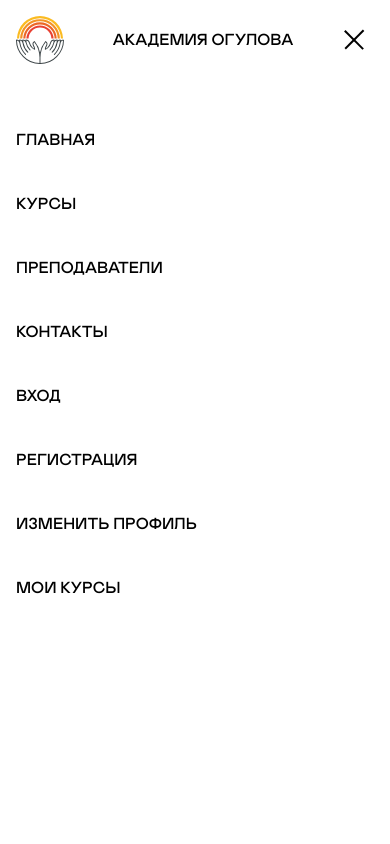
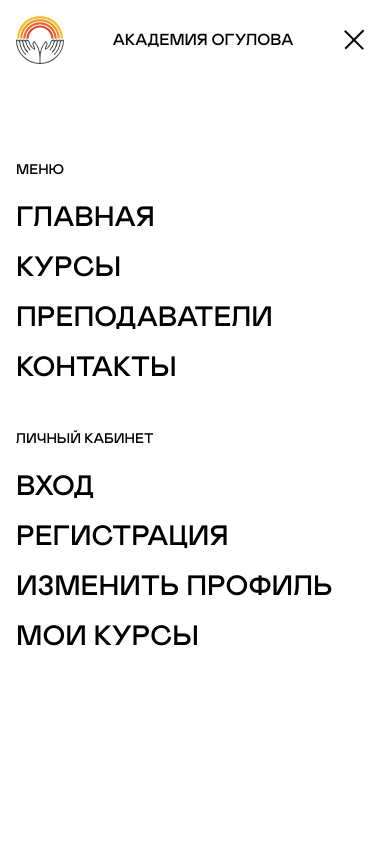
Before and after one commit to eugenekx/ogulov-academy, a Next.js app: page / in a window 390 px wide. Both pictures are taken after a click on the icon 358 px from the left and 40 px from the top of the page. Shown: the top 844 px of the page. Built offline with nearby package versions, Linux system fonts and the light colour scheme.

Commit message:
change mobile menu

```diff
--- a/src/components/Header.jsx
+++ b/src/components/Header.jsx
@@ -5,40 +5,47 @@ import ProfileIcon from "./profileIcon";
 import { useEffect, useState } from "react";
 import { gsap } from "gsap";
 
-export  const Dropdown = ({ openDropdownTween }) => {
+export const Dropdown = ({ openDropdownTween }) => {
 	const dropdownItems = [
 		{
-			name: 'Вход',
-			link: '/login',
+			name: "Вход",
+			link: "/login",
 		},
 		{
-			name: 'Регистрация',
-			link: '/register',
+			name: "Регистрация",
+			link: "/register",
 		},
 		{
-			name: 'Изменить профиль',
-			link: '/profile',
+			name: "Изменить профиль",
+			link: "/profile",
 		},
 		{
-			name: 'Мои курсы',
-			link: '/my-courses',
+			name: "Мои курсы",
+			link: "/my-courses",
 		},
 	];
 
-    useEffect(() => {
+	useEffect(() => {
 		openDropdownTween();
 	}, []);
 
 	return (
-		<div data-animation='dropdown' className="absolute top-full right-0 font-mabry text-md text-right uppercase grid grid-flow-row min-w-max rounded-b-2xl shadow-lg overflow-hidden">
+		<div
+			data-animation="dropdown"
+			className="absolute top-full right-0 font-mabry text-m text-right uppercase grid grid-flow-row min-w-max rounded-b-2xl shadow-lg overflow-hidden"
+		>
 			{dropdownItems.map((dropdownItems, i) => (
-				<Link className="hover:bg-black hover:text-white bg-white px-4 py-2 transition-colors" key={i} href={dropdownItems.link}>
+				<Link
+					className="hover:bg-black hover:text-white bg-white px-4 py-2 transition-colors"
+					key={i}
+					href={dropdownItems.link}
+				>
 					{dropdownItems.name}
 				</Link>
 			))}
 		</div>
-	)
-}
+	);
+};
 
 export const Header = ({ isMenuOpen, toggleMenu, ...props }) => {
 	const [isDropdownOpen, setIsDropdownOpen] = useState(false);
@@ -47,26 +54,38 @@ export const Header = ({ isMenuOpen, toggleMenu, ...props }) => {
 		console.log(isDropdownOpen);
 	}, [isDropdownOpen]);
 
-	function openDropdown () {
-		setIsDropdownOpen(true)
-	};
+	function openDropdown() {
+		setIsDropdownOpen(true);
+	}
 
-	function closeDropdown () {
+	function closeDropdown() {
 		closeDropdownTween(() => setIsDropdownOpen(false));
 	}
 
-	function closeDropdownTween (onComplete) {
-        gsap.to("[data-animation='dropdown']", { y: 80, opacity: 0, onComplete, duration: .3});
-    };
+	function closeDropdownTween(onComplete) {
+		gsap.to("[data-animation='dropdown']", {
+			y: 80,
+			opacity: 0,
+			onComplete,
+			duration: 0.3,
+		});
+	}
 
-	function openDropdownTween () {
-        gsap.fromTo("[data-animation='dropdown']", { y: 80, opacity: 0 }, { y: 0, opacity: 1, duration: .3 });
-    };
+	function openDropdownTween() {
+		gsap.fromTo(
+			"[data-animation='dropdown']",
+			{ y: 80, opacity: 0 },
+			{ y: 0, opacity: 1, duration: 0.3 }
+		);
+	}
 
 	return (
-		<div onMouseLeave={closeDropdown} className="fixed w-full top-0 mx-auto text-md font-mabry z-40 bg-white h-20 xl:h-28">
+		<div
+			onMouseLeave={closeDropdown}
+			className="fixed w-full top-0 mx-auto text-md font-mabry z-40 bg-white h-20 xl:h-28"
+		>
 			<div className="xl:max-w-screen-xl lg:max-w-screen-lg lg:mx-auto px-4 flex lg:gap-8 h-full justify-between items-center relative">
-				<Link href='/' className="xl:w-16 w-12">
+				<Link href="/" className="xl:w-16 w-12">
 					<Logo />
 				</Link>
 				<div className="lg:hidden text-md uppercase">
@@ -90,9 +109,10 @@ export const Header = ({ isMenuOpen, toggleMenu, ...props }) => {
 				<div onMouseEnter={openDropdown} className="hidden lg:block">
 					<ProfileIcon />
 				</div>
-				{isDropdownOpen && <Dropdown openDropdownTween={openDropdownTween} />}
+				{isDropdownOpen && (
+					<Dropdown openDropdownTween={openDropdownTween} />
+				)}
 			</div>
-
 		</div>
 	);
 };
--- a/src/components/Layout.jsx
+++ b/src/components/Layout.jsx
@@ -5,26 +5,65 @@ import Link from "next/link";
 import { gsap } from "gsap";
 
 function openMenuTween() {
-	const body = document.querySelector('body');
-	body.style.overflow = 'hidden';
-	gsap.fromTo("[data-animation='menu']", { y: -400, opacity: 0 }, { y: 0, opacity: 1, duration: .2});
-	gsap.to("[data-animation='firstLine']", { y: 5, duration: .2});
-	gsap.to("[data-animation='secondLine']", { y: -5, duration: .2});
-	gsap.to("[data-animation='firstLine']", { rotate: 45, y: -4, x: .5, delay: .4, duration: .2});
-	gsap.to("[data-animation='secondLine']", { rotate: -45, y: 4, x: -.5, delay: .4, duration: .2});
+	const body = document.querySelector("body");
+	body.style.overflow = "hidden";
+	gsap.fromTo(
+		"[data-animation='menu']",
+		{ y: -400, opacity: 0 },
+		{ y: 0, opacity: 1, duration: 0.2 }
+	);
+	gsap.to("[data-animation='firstLine']", { y: 5, duration: 0.2 });
+	gsap.to("[data-animation='secondLine']", { y: -5, duration: 0.2 });
+	gsap.to("[data-animation='firstLine']", {
+		rotate: 45,
+		y: -4,
+		x: 0.5,
+		delay: 0.4,
+		duration: 0.2,
+	});
+	gsap.to("[data-animation='secondLine']", {
+		rotate: -45,
+		y: 4,
+		x: -0.5,
+		delay: 0.4,
+		duration: 0.2,
+	});
 }
 
 function closeMenuTween({ onComplete }) {
-	const body = document.querySelector('body');
-	body.style.overflow = 'visible';
-	gsap.to("[data-animation='menu']", { y: -400, opacity: 0, onComplete, duration: .2 });
-	gsap.to("[data-animation='firstLine']", { rotate: 0, y: 0, x: 0, duration: .2});
-	gsap.to("[data-animation='secondLine']", { rotate: 0, y: 0, x: 0, duration: .2});
-	gsap.to("[data-animation='firstLine']", { y: 0, delay: .4, duration: .2});
-	gsap.to("[data-animation='secondLine']", { y: 0, delay: .4, duration: .2});
+	const body = document.querySelector("body");
+	body.style.overflow = "visible";
+	gsap.to("[data-animation='menu']", {
+		y: -400,
+		opacity: 0,
+		onComplete,
+		duration: 0.2,
+	});
+	gsap.to("[data-animation='firstLine']", {
+		rotate: 0,
+		y: 0,
+		x: 0,
+		duration: 0.2,
+	});
+	gsap.to("[data-animation='secondLine']", {
+		rotate: 0,
+		y: 0,
+		x: 0,
+		duration: 0.2,
+	});
+	gsap.to("[data-animation='firstLine']", {
+		y: 0,
+		delay: 0.4,
+		duration: 0.2,
+	});
+	gsap.to("[data-animation='secondLine']", {
+		y: 0,
+		delay: 0.4,
+		duration: 0.2,
+	});
 }
 
-export const Menu = ({toggleMenu, ...props}) => {
+export const Menu = ({ toggleMenu, ...props }) => {
 	useLayoutEffect(() => {
 		openMenuTween();
 	}, []);
@@ -46,30 +85,42 @@ export const Menu = ({toggleMenu, ...props}) => {
 			name: "Контакты",
 			link: "/contacts",
 		},
+	];
+
+	const profileItems = [
 		{
-			name: 'Вход',
-			link: '/login',
+			name: "Вход",
+			link: "/login",
 		},
 		{
-			name: 'Регистрация',
-			link: '/register',
+			name: "Регистрация",
+			link: "/register",
 		},
 		{
-			name: 'Изменить профиль',
-			link: '/profile',
+			name: "Изменить профиль",
+			link: "/profile",
 		},
 		{
-			name: 'Мои курсы',
-			link: '/my-courses',
+			name: "Мои курсы",
+			link: "/my-courses",
 		},
 	];
 
 	return (
 		<div
 			data-animation="menu"
-			className="xl:hidden w-full h-full fixed top-0 z-20 pt-32 pl-4 flex flex-col gap-10 items-start bg-white font-mabry text-md uppercase"
+			className="xl:hidden w-full h-full fixed top-0 z-20 pt-32 pl-4 flex flex-col gap-2 items-start bg-white font-mabry text-xl uppercase"
 		>
+			<div className="text-s xl:text-m mt-8 mb-2 uppercase">Меню</div>
 			{menuItems.map((menuItems, i) => (
+				<Link onClick={toggleMenu} key={i} href={menuItems.link}>
+					{menuItems.name}
+				</Link>
+			))}
+			<div className="text-s xl:text-m mt-8 mb-2 uppercase">
+				Личный кабинет
+			</div>
+			{profileItems.map((menuItems, i) => (
 				<Link onClick={toggleMenu} key={i} href={menuItems.link}>
 					{menuItems.name}
 				</Link>
```
